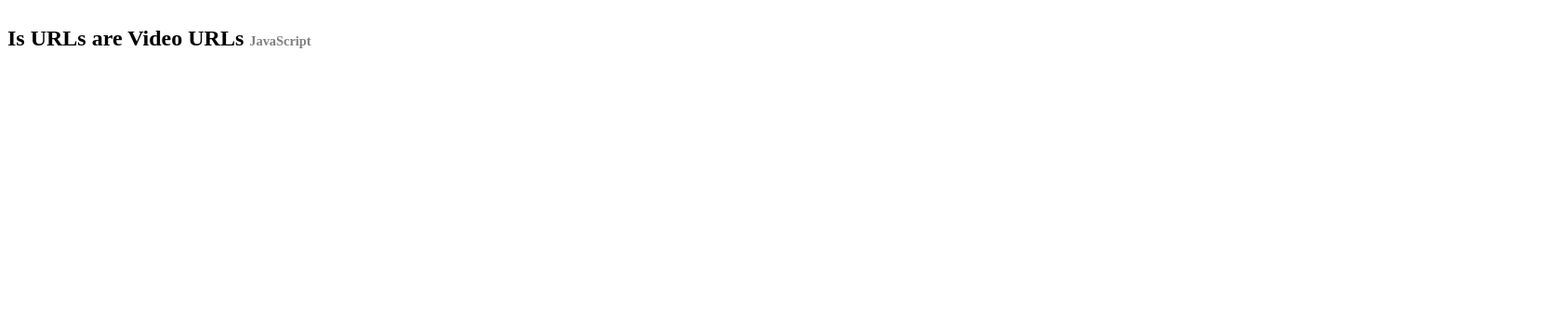
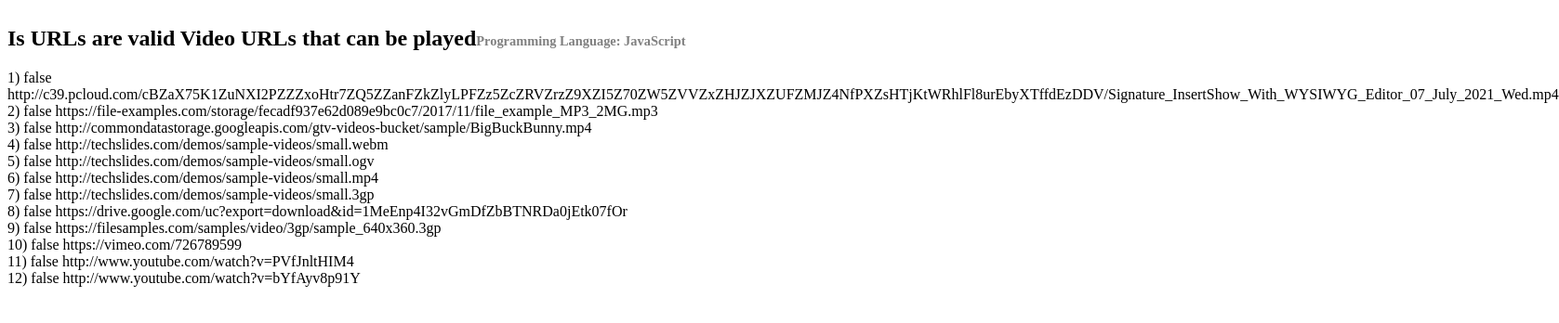
Before and after one commit to AshfaqAliZardariOfficial/IsUrlAValidVideoURL.github.io, a plain HTML site: page index.html in a window 1280 px wide. Shown: the whole page at 93% size, 1677 px wide, since content can reach past the window. Drawn offline with Linux system fonts and the light colour scheme.

Commit message:
Update index.html

```diff
--- a/index.html
+++ b/index.html
@@ -5,12 +5,12 @@
     <meta charset="UTF-8">
     <meta http-equiv="X-UA-Compatible" content="IE=edge">
     <meta name="viewport" content="width=device-width, initial-scale=1.0">
-    <title>Ashfaq Ali Zardari | Is URL a Video URL?</title>
+    <title>Ashfaq Ali Zardari | Is URL a valid Video URL that can be played?</title>
 </head>
 
 <body>
-    <h2 style="display: inline-block;">Is URLs are Video URLs <small
-            style="color:grey;font-size: 60%;">JavaScript</small> </h2>
+    <h2 style="display: inline-block;">Is URLs are valid Video URLs that can be played<small
+            style="color:grey;font-size: 60%;">Programming Language: JavaScript</small> </h2>
     <br />
     <script type="text/javascript">
 
@@ -19,16 +19,25 @@
             var v = document.createElement("VIDEO");
             try {
                 v.onloadedmetadata = () => {
-                    v.videoWidth > 0 && v.videoHeight > 0 ? resolve(true) : resolve(false);
+                    resolve(v.videoWidth > 0 && v.videoHeight > 0);
                 }
-                v.error = () => {
+                v.onerror = () => {
                     resolve(false);
                 }
             } catch (error) {
                 resolve(false);
             }
-            v.src = URL;
-
+            var isURL = new RegExp('^(https?:\\/\\/)?' + // protocol
+                '((([a-z\\d]([a-z\\d-]*[a-z\\d])*)\\.)+[a-z]{2,}|' + // domain name
+                '((\\d{1,3}\\.){3}\\d{1,3}))' + // OR ip (v4) address
+                '(\\:\\d+)?(\\/[-a-z\\d%_.~+]*)*' + // port and path
+                '(\\?[;&a-z\\d%_.~+=-]*)?' + // query string
+                '(\\#[-a-z\\d_]*)?$', 'i'); // fragment locator
+            if (!!isURL.test(URL)) {
+                v.src = URL;
+            } else {
+                resolve(false);
+            }
         })
 
         // Sample URLs.
@@ -42,6 +51,9 @@
             , "http://techslides.com/demos/sample-videos/small.3gp"
             , "https://drive.google.com/uc?export=download&id=1MeEnp4I32vGmDfZbBTNRDa0jEtk07fOr"
             , "https://filesamples.com/samples/video/3gp/sample_640x360.3gp"
+            , "https://vimeo.com/726789599"
+            , "http://www.youtube.com/watch?v=PVfJnltHIM4"
+            , "http://www.youtube.com/watch?v=bYfAyv8p91Y"
         ];
 
         // Usage.
```
